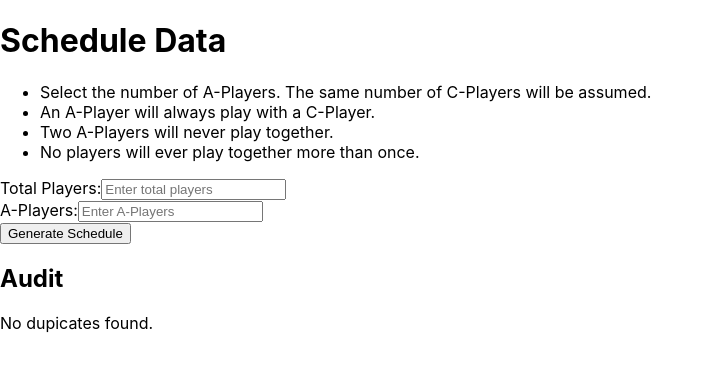
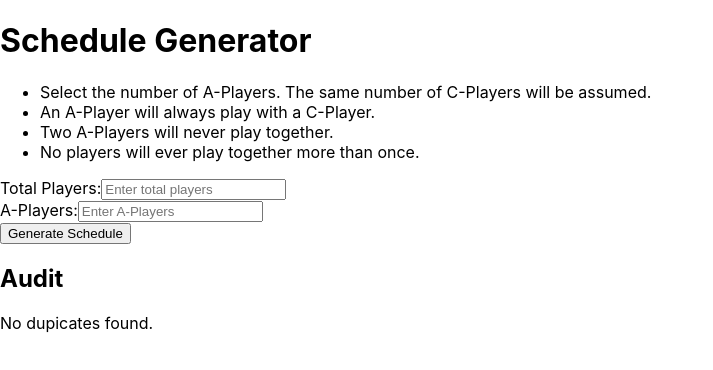
Before and after one commit to KingAlan198/Schedule-app, a Next.js app: page /schedule in a window 1280 px wide. Shown: the top 370 px of the page, without its empty margins (0-713 px from the left). Built offline with nearby package versions, Linux system fonts and the light colour scheme.

Commit message:
messaging

```diff
--- a/pages/schedule.js
+++ b/pages/schedule.js
@@ -78,7 +78,7 @@ const Schedule = () => {
 
   return (
     <div>
-      <h1>Schedule Data</h1>
+      <h1>Schedule Generator</h1>
       <ul>
         <li>Select the number of A-Players.  The same number of C-Players will be assumed.</li>
         <li>An A-Player will always play with a C-Player.</li>
```
